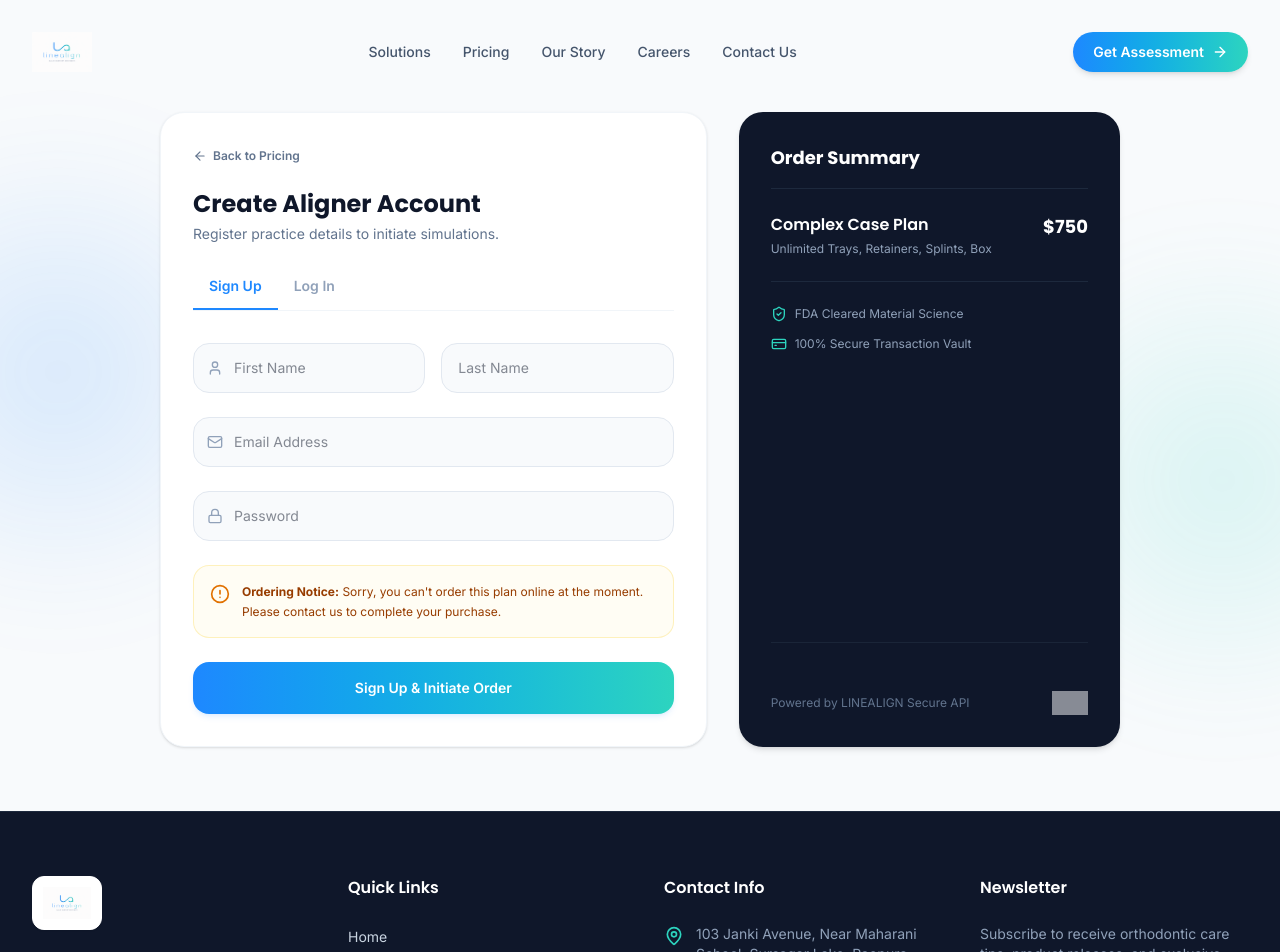
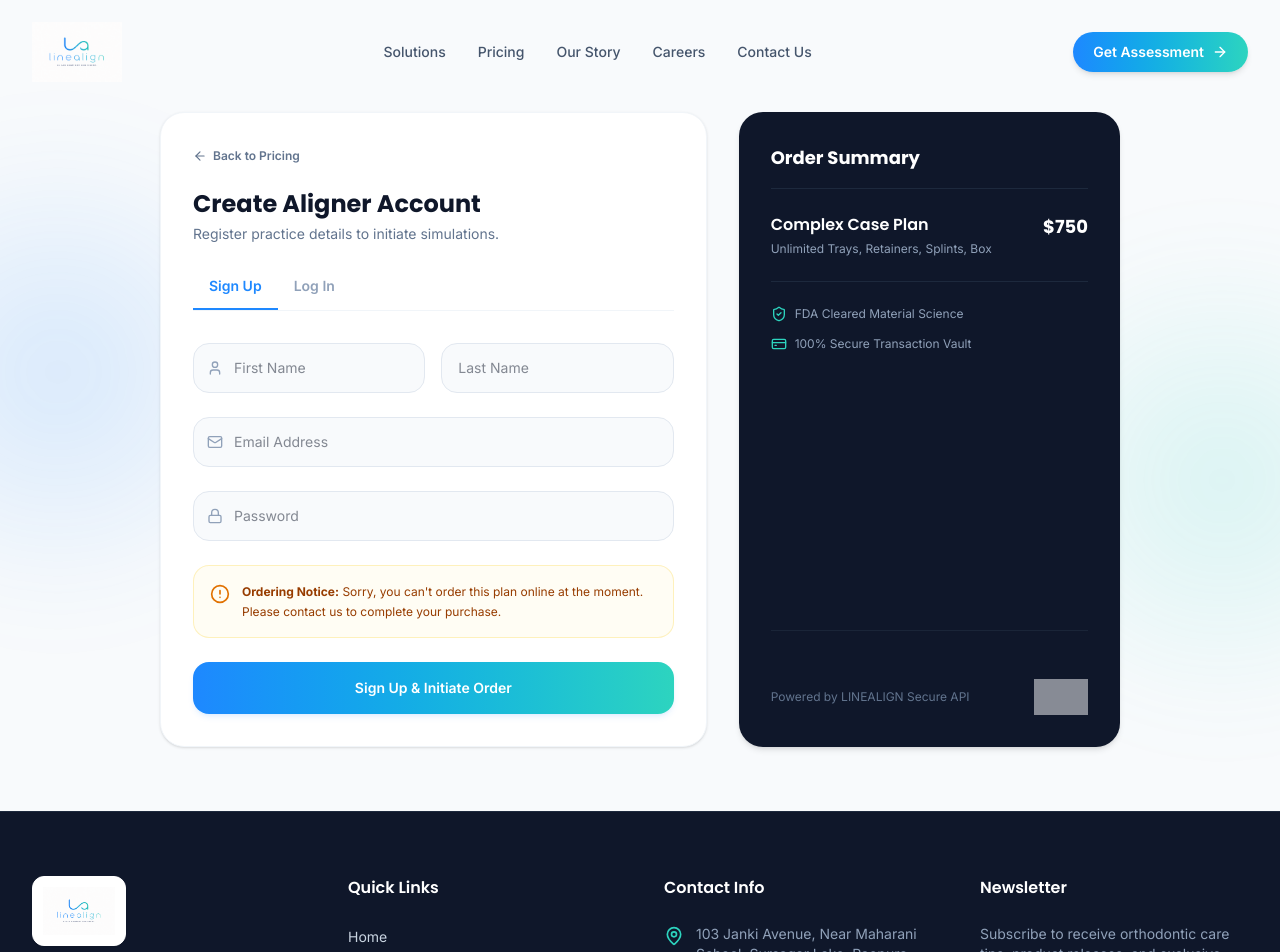
Before and after one commit to ayushpatel20/linealign, a Next.js app: page /pricing/payment/1 in a window 1280 px wide. Shown: the top 952 px of the page. Built offline with nearby package versions, Linux system fonts and the light colour scheme.

Commit message:
UI: Enlarged branding logo by 50% throughout the site

```diff
--- a/app/pricing/payment/[token]/page.tsx
+++ b/app/pricing/payment/[token]/page.tsx
@@ -265,9 +265,9 @@ export default function PaymentPage({ params }: PageProps) {
             <Image
               src="/logo.png"
               alt="Logo"
-              width={100}
-              height={30}
-              className="h-6 w-auto brightness-0 invert object-contain opacity-50"
+              width={150}
+              height={45}
+              className="h-9 w-auto brightness-0 invert object-contain opacity-50"
             />
           </div>
 
--- a/components/Footer.tsx
+++ b/components/Footer.tsx
@@ -29,9 +29,9 @@ export default function Footer() {
               <Image
                 src="/logo.png"
                 alt="LINEALIGN"
-                width={150}
-                height={50}
-                className="h-8 w-auto object-contain"
+                width={225}
+                height={75}
+                className="h-12 w-auto object-contain"
               />
             </Link>
             <p className="text-slate-400 text-sm leading-relaxed">
--- a/components/Header.tsx
+++ b/components/Header.tsx
@@ -47,9 +47,9 @@ export default function Header() {
               <Image
                 src="/logo.png"
                 alt="LINEALIGN"
-                width={160}
-                height={53}
-                className="h-10 w-auto object-contain"
+                width={240}
+                height={80}
+                className="h-[60px] w-auto object-contain"
                 priority
               />
             </Link>
```
